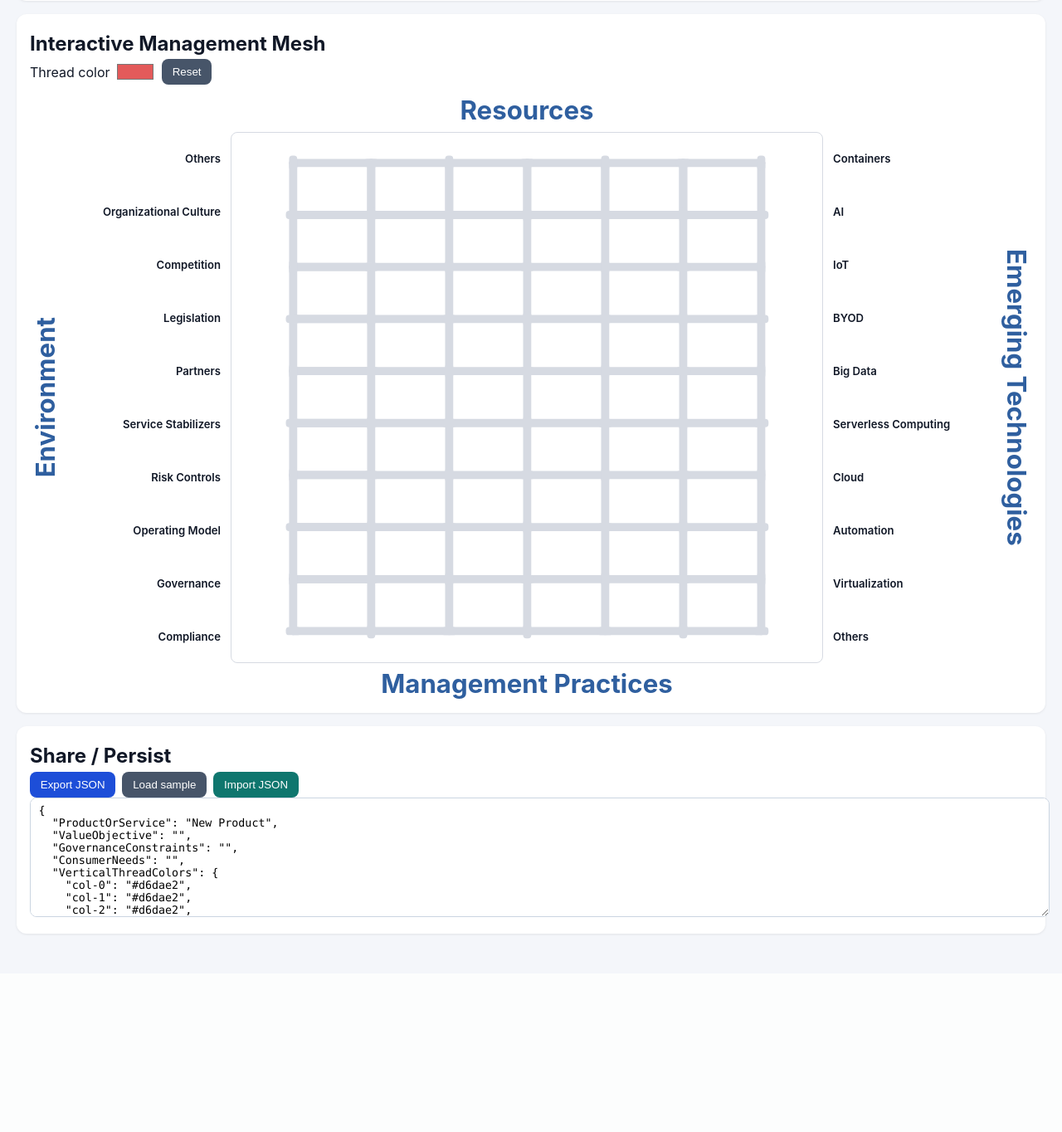
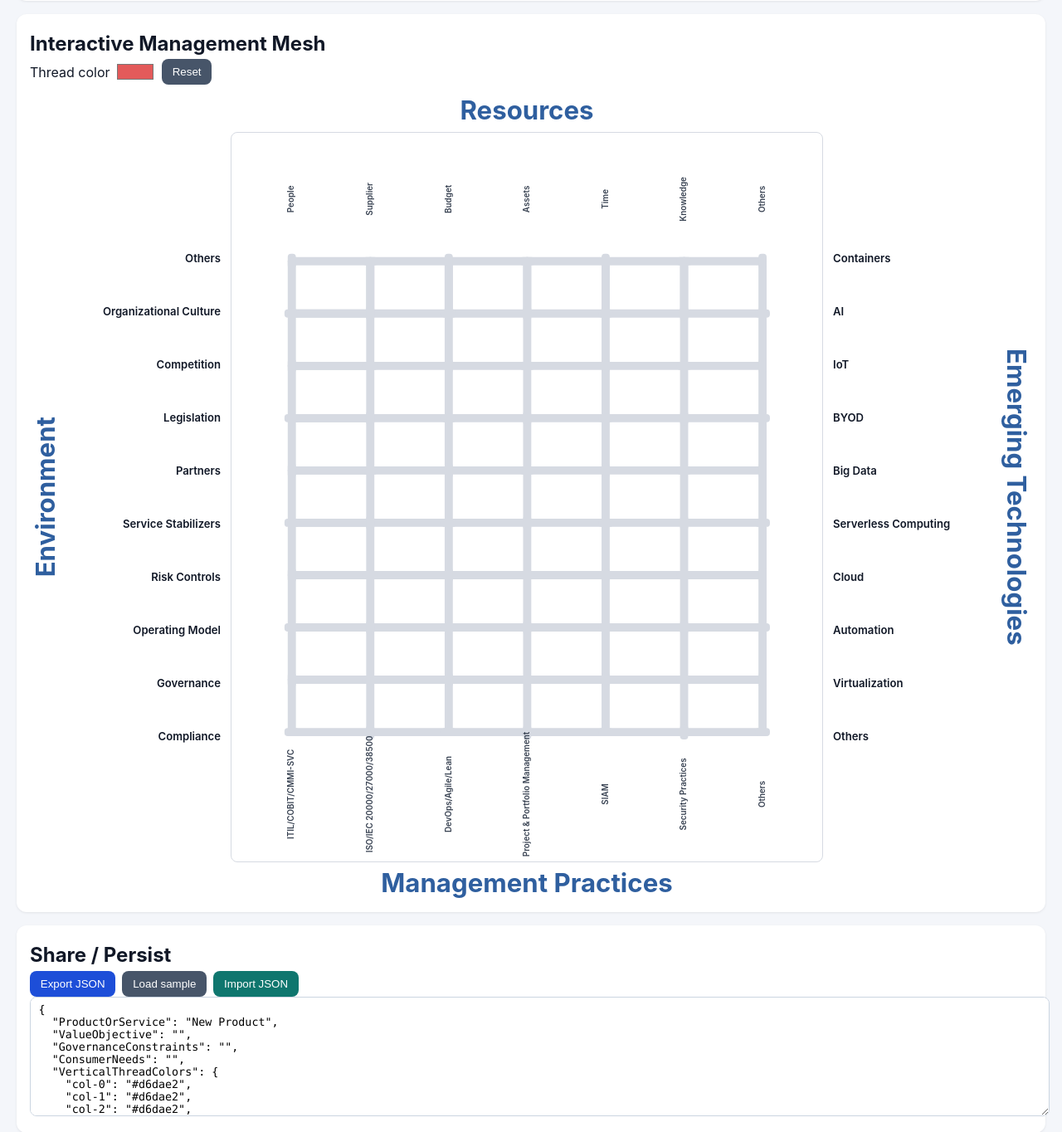
Before and after one commit to enijburg/ManagementMesh, an ASP.NET Core app: page / in a window 1280 px wide. Shown: the part 237-1601 px from the top of the page at 83% size. Before the commit the page ends 1364 px from the top, so only its background shows below. Run offline with ASP.NET Core 8, Linux system fonts and the light colour scheme.

Commit message:
feat: add top/bottom column labels to mesh (Resources & Management Practices) at 90° rotation
Agent-Logs-Url: https://github.com/enijburg/ManagementMesh/sessions/e4dbe05b-cbd3-4f69-ad6f-dd31d06ded1e

Co-authored-by: enijburg <26871632+enijburg@users.noreply.github.com>

```diff
--- a/src/ManagementMesh.Editor/Pages/Index.razor
+++ b/src/ManagementMesh.Editor/Pages/Index.razor
@@ -30,16 +30,16 @@
         <div class="right-title">Emerging Technologies</div>
         <div class="bottom-title">Management Practices</div>
 
-        <div class="left-labels" style="grid-template-rows: repeat(@HorizontalCount, 1fr);">
+        <div class="left-labels" style="grid-template-rows: repeat(@HorizontalCount, 1fr); margin-top: @(SvgLabelSpace)px; height: @((int)(HorizontalCount * StepY))px;">
             @foreach (var label in Environment) { <div class="mesh-label">@label</div> }
         </div>
 
-        <div class="right-labels" style="grid-template-rows: repeat(@HorizontalCount, 1fr);">
+        <div class="right-labels" style="grid-template-rows: repeat(@HorizontalCount, 1fr); margin-top: @(SvgLabelSpace)px; height: @((int)(HorizontalCount * StepY))px;">
             @foreach (var label in EmergingTechnologies) { <div class="mesh-label">@label</div> }
         </div>
 
         <div class="mesh-canvas">
-            <svg viewBox="0 0 @SvgSize @SvgSize" class="mesh-svg" @onpointermove="UpdateDrag" @onpointerup="EndDrag" @onpointerleave="EndDrag">
+            <svg viewBox="0 0 @SvgSize @SvgTotalHeight" class="mesh-svg" @onpointermove="UpdateDrag" @onpointerup="EndDrag" @onpointerleave="EndDrag">
                 <defs>
                     <linearGradient id="threadShade" x1="0" y1="0" x2="1" y2="0">
                         <stop offset="0%" stop-color="#ffffff" stop-opacity="0.6" />
@@ -146,6 +146,22 @@
                     <line x1="@MeshEndX" y1="@Y(r)" x2="@(MeshEndX + HitBand)" y2="@Y(r)" stroke="transparent" stroke-width="18"
                           @onpointerdown="() => BeginDrag(ThreadAxis.Horizontal, r, ThreadOrigin.End)" />
                 }
+
+                @for (var col = 0; col < VerticalCount; col++)
+                {
+                    var lx = (int)X(col);
+                    var topY = (int)TopLabelY;
+                    var topLabel = col < Resources.Length ? Resources[col] : string.Empty;
+                    @((MarkupString)$"<text class=\"mesh-column-label\" transform=\"translate({lx} {topY}) rotate(-90)\" text-anchor=\"middle\" dominant-baseline=\"middle\">{System.Net.WebUtility.HtmlEncode(topLabel)}</text>")
+                }
+
+                @for (var col = 0; col < VerticalCount; col++)
+                {
+                    var lx = (int)X(col);
+                    var botY = (int)BottomLabelY;
+                    var botLabel = col < ManagementPractices.Length ? ManagementPractices[col] : string.Empty;
+                    @((MarkupString)$"<text class=\"mesh-column-label\" transform=\"translate({lx} {botY}) rotate(-90)\" text-anchor=\"middle\" dominant-baseline=\"middle\">{System.Net.WebUtility.HtmlEncode(botLabel)}</text>")
+                }
             </svg>
         </div>
     </div>
@@ -168,11 +184,13 @@
     private static readonly string[] EmergingTechnologies = ["Containers", "AI", "IoT", "BYOD", "Big Data", "Serverless Computing", "Cloud", "Automation", "Virtualization", "Others"];
 
     private const int SvgSize = 640;
+    private const int SvgLabelSpace = 120;
     private const int Padding = 32;
     private const double ThreadThickness = 10;
     private const double WeavePatch = 18;
     private const double HitBand = 18;
 
+    private static int SvgTotalHeight => SvgSize + 2 * SvgLabelSpace;
     private static int VerticalCount => Math.Max(Resources.Length, ManagementPractices.Length);
     private static int HorizontalCount => Math.Max(Environment.Length, EmergingTechnologies.Length);
 
@@ -185,11 +203,13 @@
     private static double StepY => (SvgSize - Padding * 2.0) / (HorizontalCount - 1);
     private static double MeshStartX => Padding;
     private static double MeshEndX => SvgSize - Padding;
-    private static double MeshStartY => Padding;
-    private static double MeshEndY => SvgSize - Padding;
+    private static double MeshStartY => SvgLabelSpace + Padding;
+    private static double MeshEndY => SvgLabelSpace + SvgSize - Padding;
+    private static double TopLabelY => MeshStartY / 2.0;
+    private static double BottomLabelY => (MeshEndY + SvgTotalHeight) / 2.0;
 
-    private static double X(int col) => Padding + col * StepX;
-    private static double Y(int row) => Padding + row * StepY;
+    private static double X(int col) => MeshStartX + col * StepX;
+    private static double Y(int row) => MeshStartY + row * StepY;
 
     private ManagementMeshDocument Document { get; set; } = new();
     private string Serialized { get; set; } = string.Empty;
@@ -278,7 +298,7 @@
 
         if (DragAxis == ThreadAxis.Vertical)
         {
-            var row = Clamp((int)Math.Round((args.OffsetY - Padding) / StepY), ColorRowStart, ColorRowEnd);
+            var row = Clamp((int)Math.Round((args.OffsetY - MeshStartY) / StepY), ColorRowStart, ColorRowEnd);
             Document.VerticalThreadStops[ColumnKey(DragIndex)] = row;
         }
         else
--- a/src/ManagementMesh.Editor/wwwroot/css/app.css
+++ b/src/ManagementMesh.Editor/wwwroot/css/app.css
@@ -87,7 +87,7 @@ textarea {
 .mesh-layout {
   display: grid;
   grid-template-columns: auto 180px 1fr 190px auto;
-  grid-template-rows: auto 640px auto;
+  grid-template-rows: auto 880px auto;
   grid-template-areas:
     ". . top-title . ."
     "left-title left-labels mesh right-labels right-title"
@@ -113,10 +113,9 @@ textarea {
 
 .left-labels,
 .right-labels {
-  height: 640px;
   display: grid;
   align-items: center;
-  align-self: stretch;
+  align-self: start;
 }
 
 .left-labels { grid-area: left-labels; text-align: right; }
@@ -125,6 +124,13 @@ textarea {
 .mesh-label {
   font-size: .82rem;
   font-weight: 600;
+}
+
+.mesh-column-label {
+  font-size: 10px;
+  font-weight: 600;
+  fill: #374151;
+  font-family: Inter, system-ui, -apple-system, Segoe UI, Roboto, sans-serif;
 }
 
 .mesh-canvas {
```
